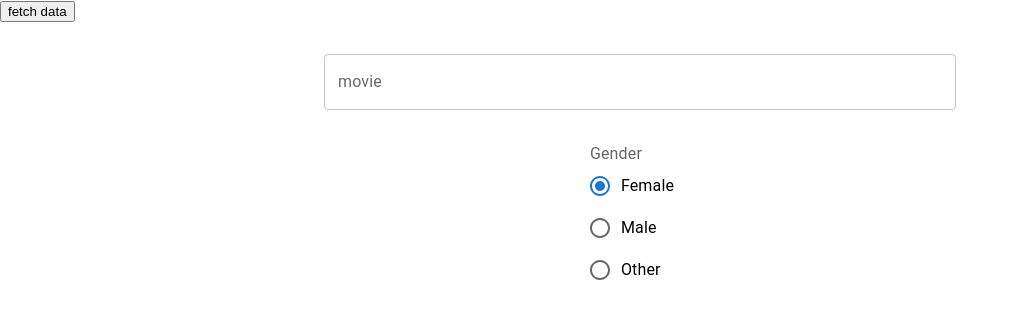
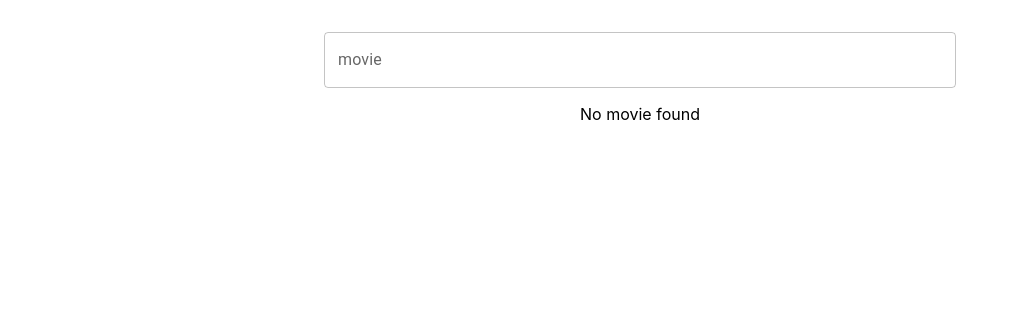
Before and after one commit to rudresh98/my-first-project, a React (Create React App) app: page / in a window 1280 px wide. Shown: the top 318 px of the page, without its empty margins (0-1019 px from the left). Built offline with nearby package versions, Linux system fonts and the light colour scheme.

Commit message:
usecallbacl, useref

```diff
--- a/src/api/MovieApi.js
+++ b/src/api/MovieApi.js
@@ -1,8 +1,8 @@
 import { API_KEY, API_URL } from "../config/api";
 
-export const moviesearch = async () => {
+export const moviesearch = async (movieName = "") => {
   try {
-    const URL = API_URL + "/?apikey=" + API_KEY + "&s=pokemon";
+    const URL = API_URL + "/?apikey=" + API_KEY + "&s=" + movieName;
     const fetchData = await fetch(URL);
     const data = await fetchData.json();
     console.log("try", data);
--- a/src/components/Movie/Movie.jsx
+++ b/src/components/Movie/Movie.jsx
@@ -1,22 +1,34 @@
 import React, { useState } from "react";
 import MovieInput from "./MovieInput";
-import { MovieFilter } from "./MovieFilter";
+// import { MovieFilter } from "./MovieFilter";
 import { MovieData } from "./MovieData";
 import { moviesearch } from "../../api/MovieApi.js";
 const Movie = () => {
   const [mData, setmData] = useState([]);
-  const getMovieData = async () => {
-    const movieData = await moviesearch();
-    console.log(movieData);
-    const { Search = [] } = movieData;
-    setmData(Search);
+  const movieSearchValue = async (movieName = "") => {
+    if (movieName && movieName.length > 4) {
+      const movieData = await moviesearch(movieName);
+      console.log({ movieData });
+      const { Search: movieSearchData = [] } = movieData;
+      setmData(movieSearchData);
+    }
   };
   return (
     <>
-      <button onClick={getMovieData}> fetch data</button>
-      <MovieInput />
-      <MovieFilter />
-      <MovieData data={mData} />
+      <MovieInput movieSearchValue={movieSearchValue} />
+      {/* <MovieFilter /> */}
+      {!!mData.length && <MovieData data={mData} />}
+      {!mData.length && (
+        <p
+          style={{
+            display: "flex",
+            justifyContent: "center",
+            alignItems: "center",
+          }}
+        >
+          No movie found
+        </p>
+      )}
     </>
   );
 };
--- a/src/components/Movie/MovieData.jsx
+++ b/src/components/Movie/MovieData.jsx
@@ -16,7 +16,8 @@ export const MovieData = (props) => {
         marginTop={"1rem"}
       >
         <Grid item>
-          {data.map((movie, index) => (
+          {!!data.length &&
+            data.map((movie, index) => (
               <>
                 <MovieCard
                   title={movie.Title}
--- a/src/components/Movie/MovieInput.jsx
+++ b/src/components/Movie/MovieInput.jsx
@@ -1,11 +1,20 @@
-import React, { useState } from "react";
-import { Grid, TextField } from "@mui/material";
-const MovieInput = () => {
-  const [movieName, setMovieName] = useState("");
-  const movieChangeHandler = (event) => {
-    console.log(event.target.value);
-    setMovieName(event.target.value);
-  };
+import React, { useCallback, useRef } from "react";
+import { Grid, TextField, debounce } from "@mui/material";
+const MovieInput = ({ movieSearchValue }) => {
+  const movieSearchRef = useRef("");
+  // const movieChangeHandler = useCallback(
+  //   (event = {}) => {
+  //     console.log(event.target.value);
+  //     const { target: { value = "" } = {} } = event;
+  //     console.log({ value });
+  //     movieSearchValue(value);
+  //   },
+  //   [movieSearchValue]
+  // );
+  const newSearchHandler = useCallback(() => {
+    const { current: { value = "" } = {} } = movieSearchRef;
+    movieSearchValue(value);
+  }, [movieSearchValue, movieSearchRef]);
   return (
     <>
       <Grid
@@ -18,13 +27,13 @@ const MovieInput = () => {
       >
         <Grid item xs={12} lg={6} md={6}>
           <TextField
-            value={movieName}
+            inputRef={movieSearchRef}
             placeholder="enter movie name"
             fullWidth
             id="outlined-basic"
             label="movie"
             variant="outlined"
-            onChange={movieChangeHandler}
+            onChange={debounce(newSearchHandler, 100)}
           />
         </Grid>
       </Grid>
```
Lines whose indentation alone changed are shown as unchanged.
